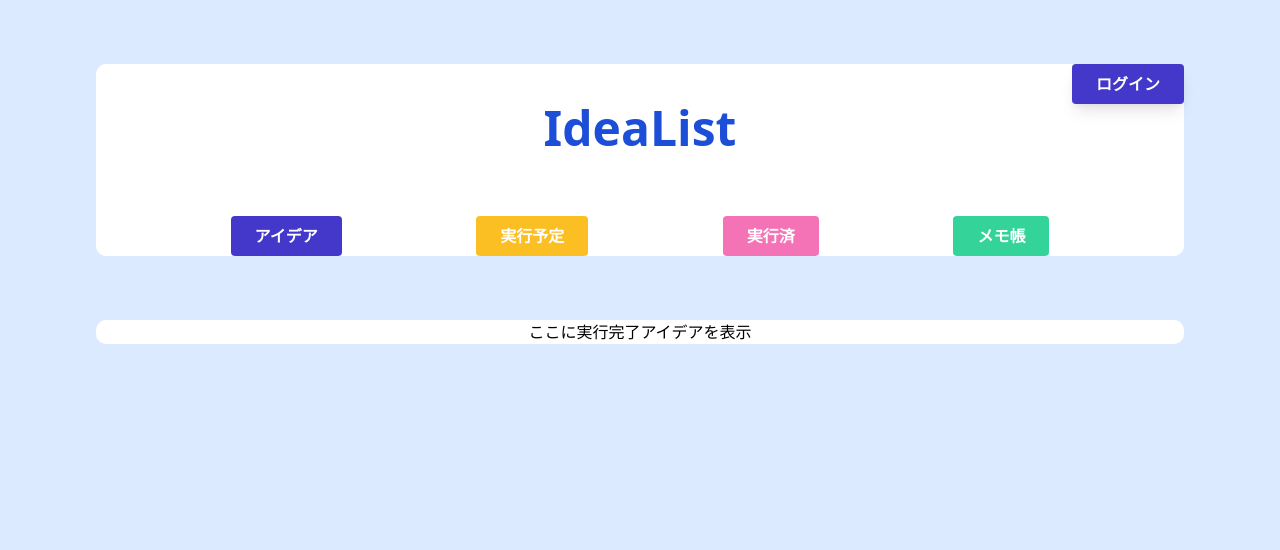
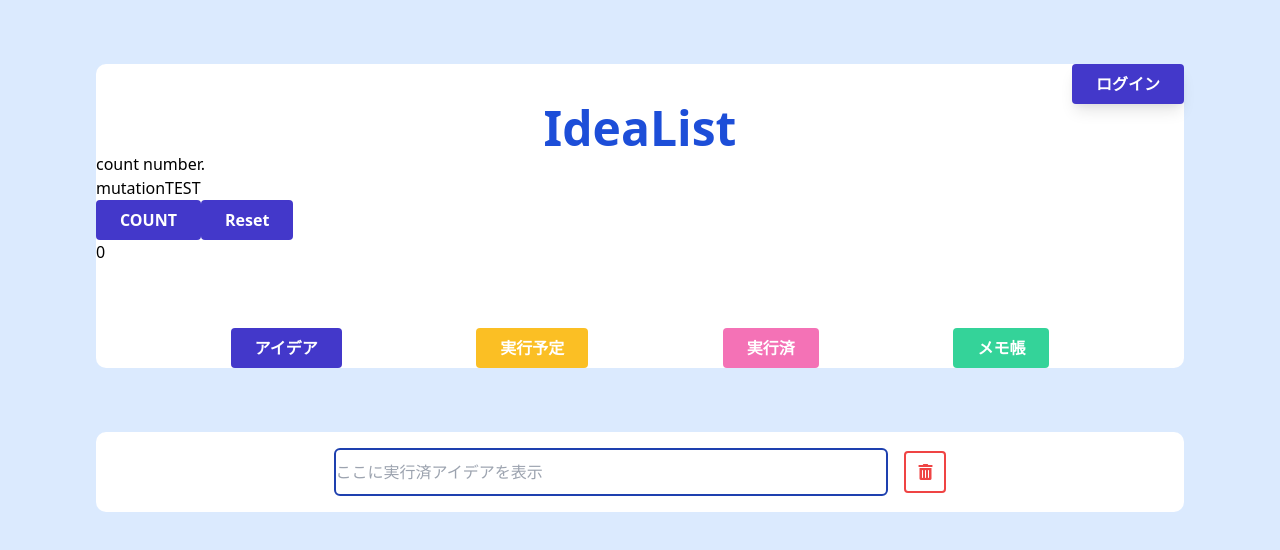
Before and after one commit to k1237/IdeaList, a Vue app: page /excuted in a window 1280 px wide. Shown: the top 550 px of the page. Built offline with nearby package versions, Linux system fonts and the light colour scheme.

Commit message:
ローカルストレージ～

```diff
--- a/package.json
+++ b/package.json
@@ -8,7 +8,9 @@
   "dependencies": {
     "tailwindcss": "^2.2.17",
     "vue": "^3.0.4",
-    "vue-router": "^4.0.12"
+    "vue-router": "^4.0.12",
+    "vuex": "^4.0.2",
+    "vuex-persistedstate": "^4.1.0"
   },
   "devDependencies": {
     "@vue/compiler-sfc": "^3.0.4",
--- a/src/App.vue
+++ b/src/App.vue
@@ -1,38 +1,45 @@
 <template>
+  <div class="wrapper">
+    <Header />
+    <Nav />
+  </div>
 
-   <div class="wrapper">
-      <Header/>
-      <Nav />
-   </div>
+  <div class="wrapper text-center mb-16">
+    <router-view
+      v-for="n in loop"
+      v-on:form-event="formAction"
+      v-bind:key="n"
+      name="idea"
+    ></router-view>
 
-   <div class="wrapper text-center mb-16">
-       <router-view v-for="n in loop"
-                    v-bind:key="n"
-                    name="idea"></router-view>
-       <router-view name="schedule"></router-view>
-       <router-view name="excuted"></router-view>
-       <router-view name="memo"></router-view>
-   </div>
+    <router-view
+      name="schedule"
+      v-for="idea in idea_ar"
+      v-bind:key="idea"
+      v-bind:idea_txt="idea"
+    ></router-view>
 
+    <router-view name="excuted"></router-view>
 
+    <router-view name="memo"></router-view>
+  </div>
 </template>
 
 <style>
-.wrapper{
-   width:85%;
-   margin:0 auto;
-   background-color:white;
-   border-radius:10px;
+.wrapper {
+  width: 85%;
+  margin: 0 auto;
+  background-color: white;
+  border-radius: 10px;
 }
 </style>
 
 <script>
-import Header from './components/Header.vue'
-import Nav from './components/Nav.vue'
-
+import Header from "./components/Header.vue";
+import Nav from "./components/Nav.vue";
 
 export default {
-  name: 'App',
+  name: "App",
   components: {
     Header,
     Nav,
@@ -40,11 +47,24 @@ export default {
 
   data() {
     return {
-       loop:10,
+      loop: 10,
+      idea_txt:[],//アイデア用配列
+      idea_ar: [], //実行予定用配列
     };
   },
 
-  methods:{
-  }
-}
+  watch: {
+    //ローカルストレージに保存
+  },
+
+  methods: {
+    formAction(idea) {
+      this.idea_ar.push(idea);
+    },
+  },
+
+  created: function () {
+    //次回アクセス時に復元できるようにする
+  },
+};
 </script>
--- a/src/components/Excuted.vue
+++ b/src/components/Excuted.vue
@@ -1,6 +1,22 @@
 <template>
         <div class="wrapper text-center mb-16">
-         <h1>ここに実行完了アイデアを表示</h1>
+         <input
+            class="border-blue-800 border-2 w-3/5 h-12 rounded-md my-4"
+            type="text"
+            placeholder="ここに実行済アイデアを表示"
+            />
+
+               <a
+             href=""
+             class="
+             btn
+             text-red-500
+             ml-4
+             px-3
+             border-2 border-red-500
+             hover:bg-red-200
+             "
+            ><i class="fas fa-trash-alt"></i></a>
          </div>
 </template>
 
--- a/src/components/Header.vue
+++ b/src/components/Header.vue
@@ -11,6 +11,16 @@
               text-center
               font-bold
               ">IdeaList</h1>
+
+    <p>{{$store.state.message}}</p>
+
+    <p>mutationTEST</p>
+    <input type="submit" name="" id="" class="bg-indigo-700 btn"
+            value="COUNT" @click="$store.commit('doit')" />
+            <input type="submit" name="" id="" class="bg-indigo-700 btn"
+            value="Reset" @click="$store.commit('reset')" />
+            <p>{{$store.state.counter}}</p>
+
 </template>
 
 
--- a/src/components/Idea.vue
+++ b/src/components/Idea.vue
@@ -7,9 +7,7 @@
       v-model="idea"
     />
 
-    <a
-      href=""
-      class="
+    <a  class="
         btn
         text-red-500
         ml-4
@@ -17,6 +15,7 @@
         border-2 border-red-300
         hover:bg-pink-300
       "
+      @click="submit_idea"
       ><i class="fas fa-heart"></i
     ></a>
   </div>
@@ -27,12 +26,22 @@
 export default {
   name: "Idea",
 
-  props: {},
+  props: {
+
+  },
 
   data() {
     return {
       idea: "",
     };
   },
+
+
+  methods:{
+    submit_idea(){
+      this.$emit("form-event", this.idea);
+    }
+  },
+
 };
 </script>
--- a/src/components/Schedule.vue
+++ b/src/components/Schedule.vue
@@ -1,20 +1,53 @@
 <template>
-        <div class="wrapper text-center mb-16">
-         <h1>ここに実行予定アイデアを表示</h1>
-         </div>
+   <div class="wrapper text-center" >
+      <div class="flex justify-evenly">
+         <h1  class="border-blue-800
+              border-2 w-4/5 h-12
+              rounded-md my-4 leading-10">
+         {{idea_txt}}</h1>
+
+    <a
+      href=""
+      class="
+        btn
+        text-green-500
+        ml-4
+        mt-5
+        px-3
+        h-10
+        border-2 border-green-500
+        hover:bg-green-200
+      "
+      ><i class="fas fa-check"></i
+    ></a>
+
+    <a
+      href=""
+      class="
+        btn
+        text-red-500
+        ml-4
+        mt-5
+        px-3
+        h-10
+        border-2 border-red-500
+        hover:bg-red-200
+      "
+      ><i class="fas fa-trash-alt"></i
+    ></a>
+    </div>
+  </div>
 </template>
 
 <script>
 export default {
   name: "Schedule",
   props: {
-
+    idea_txt:String,
   },
 
   data() {
-    return {
-
-    };
+    return {};
   },
 };
 </script>
--- a/src/main.js
+++ b/src/main.js
@@ -2,9 +2,12 @@ import { createApp } from 'vue'
 import App from './App.vue'
 import '../css/style.css'
 import {router} from'./router'
+import {store} from'../store.js'
 
 let app = createApp(App)
+
 app.use(router)
+app.use(store)
 app.mount('#app')
 
 //ここを上記に修正したらrouterが機能した
--- /dev/null
+++ b/store.js
@@ -0,0 +1,42 @@
+import { createStore } from 'vuex'
+import createPersistedState from "vuex-persistedstate"
+
+export const store = createStore({
+    state: () => {//共通データ保存
+        return {
+            message: 'count number.',
+            counter: 0,
+            keyword: ''//vuex版v-model
+        }
+    },
+
+    getters: { // ?
+        keyword: state => state.keyword
+    },
+
+    mutations: {//stateを使う処理
+        setKeyword: function(state, keyword) {
+            state.keyword = keyword
+        },
+
+        doit: (state) => {
+            var n = Math.floor(Math.random() * 10)
+            state.counter += n
+            state.message = 'add ' + n + '.';
+        },
+        reset: (state) => {
+            state.counter = 0;
+            state.message = "reset now."
+        },
+    },
+
+    actions: {//mutationを実行するための仕組み
+        getKeyword: function({ commit }, keyword) {
+            commit('setKeyword', keyword)
+        },
+    },
+
+    plugins: [//プラグイン
+        createPersistedState(),//ローカルストレージ
+    ],
+})
```
Also changed, not shown: 2 other files (tests, documents, lock files or other folders).
